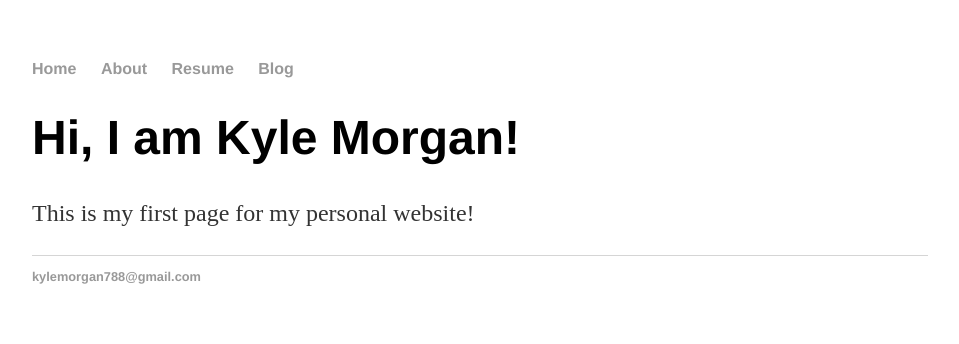
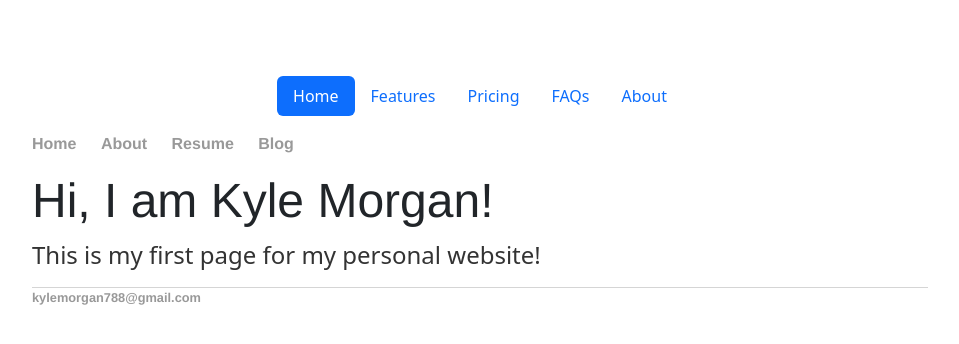
Before and after one commit to kmorg2002/kmorg2002, a plain HTML site: page index.html in a window 1280 px wide. Shown: the whole page, without its empty margins (160-1119 px from the left). Drawn offline with nearby package versions, Linux system fonts and the light colour scheme.

Commit message:
Added Style

```diff
--- a/index.html
+++ b/index.html
@@ -1,10 +1,22 @@
 <!DOCTYPE html>
 <html>
  <head>
+   <meta name="viewport" content="width=device-width, initial-scale=1">
+   <link href="https://cdn.jsdelivr.net/npm/bootstrap@5.2.2/dist/css/bootstrap.min.css" rel="stylesheet" integrity="sha384-Zenh87qX5JnK2Jl0vWa8Ck2rdkQ2Bzep5IDxbcnCeuOxjzrPF/et3URy9Bv1WTRi" crossorigin="anonymous">
+   <script src="https://cdn.jsdelivr.net/npm/bootstrap@5.2.2/dist/js/bootstrap.bundle.min.js" integrity="sha384-OERcA2EqjJCMA+/3y+gxIOqMEjwtxJY7qPCqsdltbNJuaOe923+mo//f6V8Qbsw3" crossorigin="anonymous"></script>
    <title>Kyle Morgan Portfolio</title>
    <link rel="stylesheet" href="css/styles.css">
  </head>
  <body>
+  <header class="d-flex justify-content-center py-3">
+    <ul class="nav nav-pills">
+      <li class="nav-item"><a href="#" class="nav-link active" aria-current="page">Home</a></li>
+      <li class="nav-item"><a href="#" class="nav-link">Features</a></li>
+      <li class="nav-item"><a href="#" class="nav-link">Pricing</a></li>
+      <li class="nav-item"><a href="#" class="nav-link">FAQs</a></li>
+      <li class="nav-item"><a href="#" class="nav-link">About</a></li>
+    </ul>
+  </header>
    <nav>
      <ul>
        <li><a href=”/”>Home</a></li>
```
